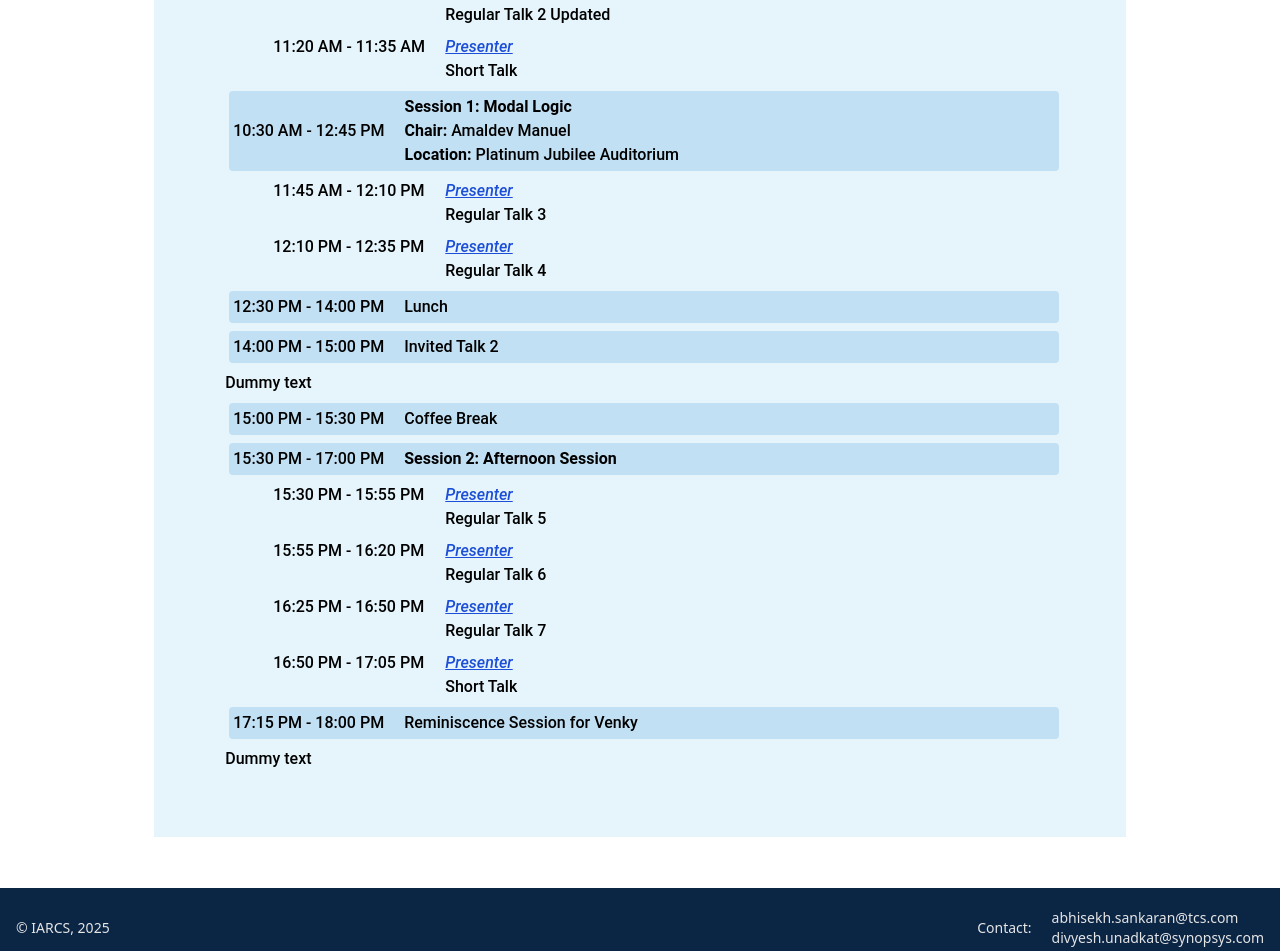
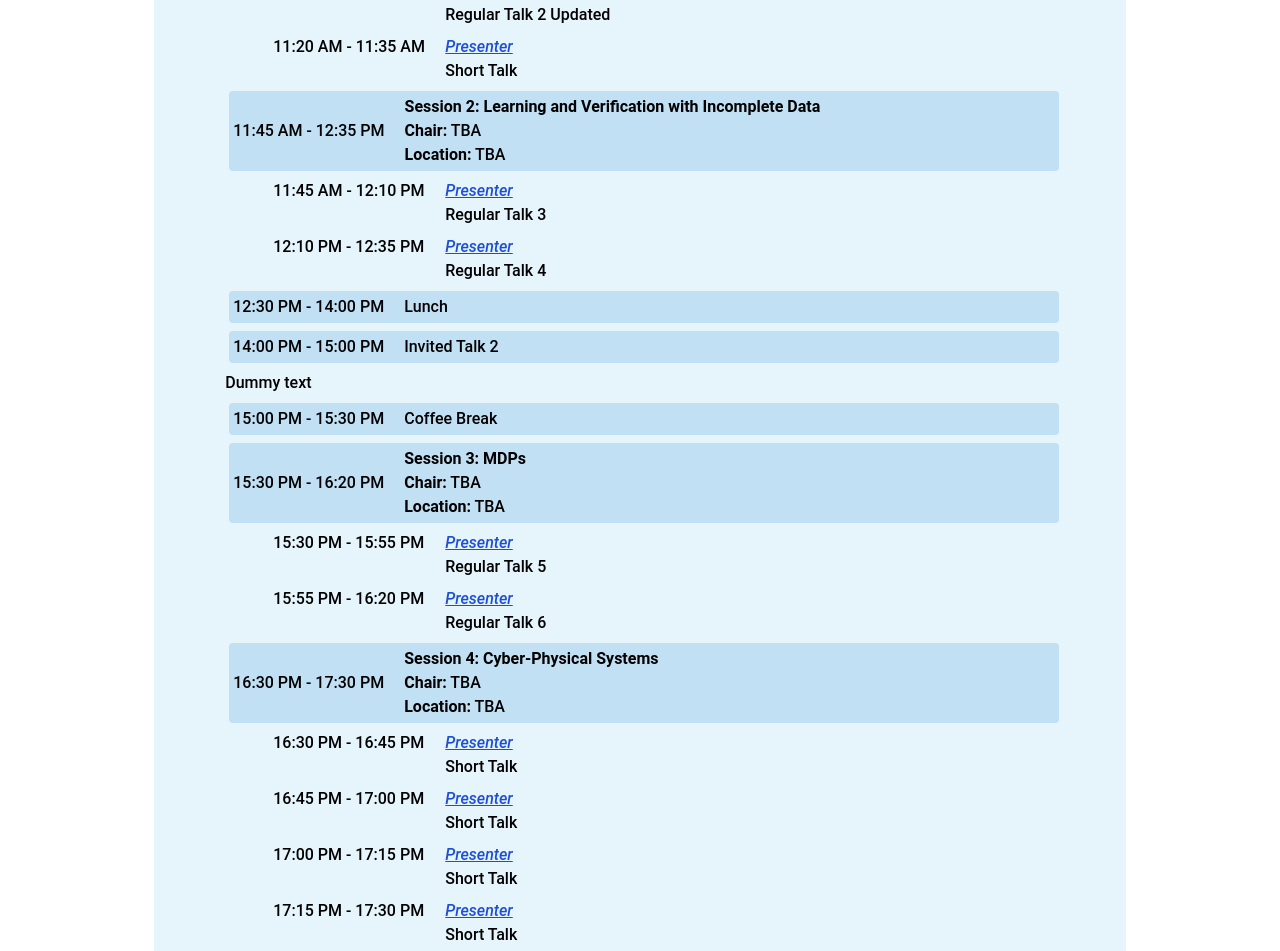
Before and after one commit to RajivDalal/RHPL, a React (Vite) app in the folder rhpl-web/: page /programme in a window 1280 px wide. Shown: the part 921-1872 px from the top of the page. Built offline with nearby package versions, Linux system fonts and the light colour scheme; a web font is replaced by a local one.

Commit message:
feat: Added Data to Monday Programme

```diff
--- a/rhpl-web/src/pages/programme.jsx
+++ b/rhpl-web/src/pages/programme.jsx
@@ -104,9 +104,9 @@ const Programme = () => {
             <SessionHeader
               time="10:30 AM - 12:45 PM"
               number={1}
-              title="Modal Logic"
-              chair="Amaldev Manuel"
-              location="Platinum Jubilee Auditorium"
+              title="Concurrency"
+              chair="TBA"
+              location="TBA"
             />
 
             {/* Inside Morning Session */}
@@ -129,11 +129,11 @@ const Programme = () => {
             </div>
 
             <SessionHeader
-              time="10:30 AM - 12:45 PM"
-              number={1}
-              title="Modal Logic"
-              chair="Amaldev Manuel"
-              location="Platinum Jubilee Auditorium"
+              time="11:45 AM - 12:35 PM"
+              number={2}
+              title="Learning and Verification with Incomplete Data"
+              chair="TBA"
+              location="TBA"
             />
 
             <div className="w-full m-1 pl-10 space-y-2">
@@ -171,9 +171,11 @@ const Programme = () => {
 
             {/* Afternoon Session */}
             <SessionHeader
-              time="15:30 PM - 17:00 PM"
-              number={2}
-              title="Afternoon Session"
+              time="15:30 PM - 16:20 PM"
+              number={3}
+              title="MDPs"
+              chair="TBA"
+              location="TBA"
             />
 
             <div className="w-full m-1 pl-10 space-y-2">
@@ -187,13 +189,34 @@ const Programme = () => {
                 presenter="Presenter"
                 title="Regular Talk 6"
               />
+            </div>
+
+            <SessionHeader
+              time="16:30 PM - 17:30 PM"
+              number={4}
+              title="Cyber-Physical Systems "
+              chair="TBA"
+              location="TBA"
+            />
+
+            <div className="w-full m-1 pl-10 space-y-2">
               <Talk
-                time="16:25 PM - 16:50 PM"
+                time="16:30 PM - 16:45 PM"
                 presenter="Presenter"
-                title="Regular Talk 7"
+                title="Short Talk"
               />
               <Talk
-                time="16:50 PM - 17:05 PM"
+                time="16:45 PM - 17:00 PM"
+                presenter="Presenter"
+                title="Short Talk"
+              />
+              <Talk
+                time="17:00 PM - 17:15 PM"
+                presenter="Presenter"
+                title="Short Talk"
+              />
+              <Talk
+                time="17:15 PM - 17:30 PM"
                 presenter="Presenter"
                 title="Short Talk"
               />
```
